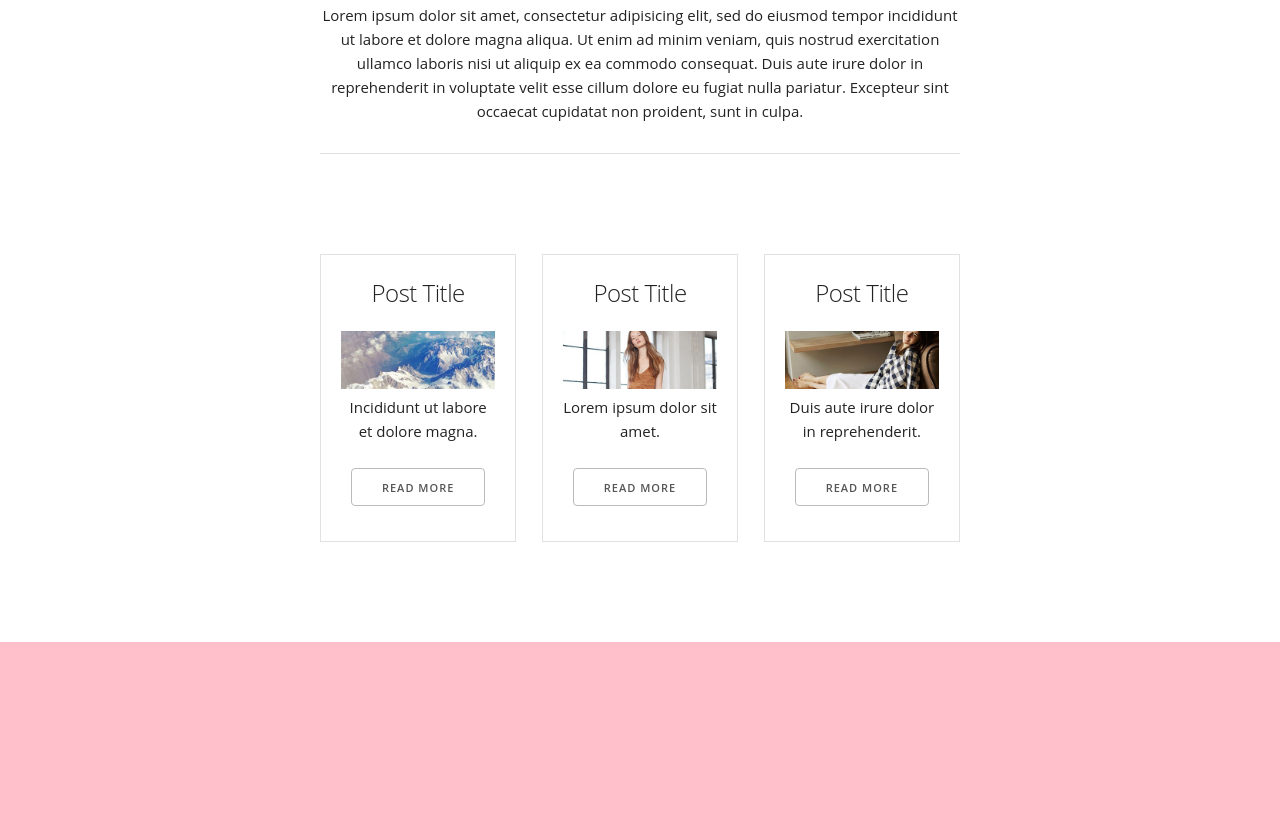
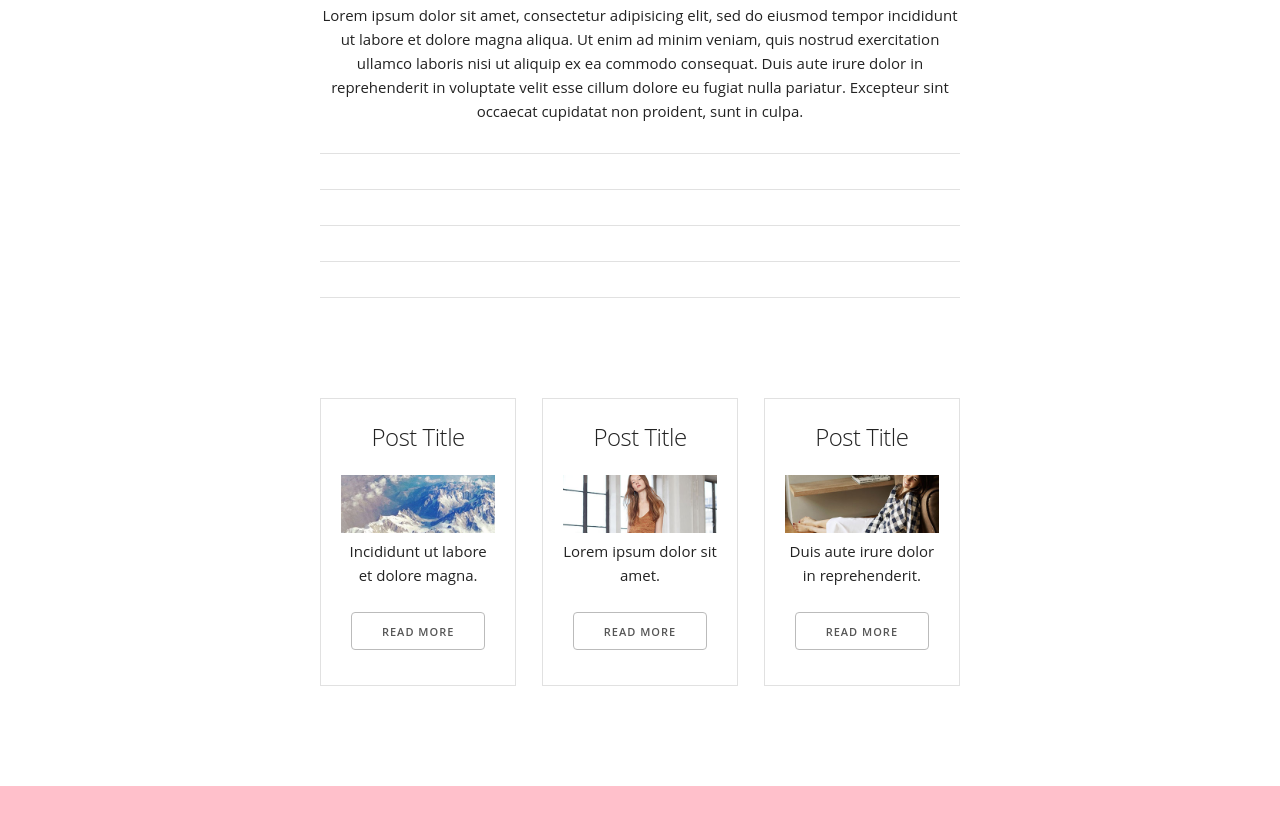
Before and after one commit to atomowywybuch/parallax, a plain HTML site: page index.html in a window 1280 px wide. Shown: the part 3222-4047 px from the top of the page. Drawn offline with Linux system fonts and the light colour scheme.

Commit message:
last commit for today

```diff
--- a/index.html
+++ b/index.html
@@ -7,7 +7,6 @@
     <meta name="author" content="">
     <meta name="viewport" content="width=device-width, initial-scale=1">
     <link rel="stylesheet" href="css/style.css">
-    <link rel="icon" type="image/png" href="images/favicon.png">
   </head>
   <body>
     <header class="bird-box">
@@ -70,6 +69,10 @@
         <hr>
         <p>Lorem ipsum dolor sit amet, consectetur adipisicing elit, sed do eiusmod tempor incididunt ut labore et dolore magna aliqua. Ut enim ad minim veniam, quis nostrud exercitation ullamco laboris nisi ut aliquip ex ea commodo consequat. Duis aute irure dolor in reprehenderit in voluptate velit esse cillum dolore eu fugiat nulla pariatur. Excepteur sint occaecat cupidatat non proident, sunt in culpa.</p>
         <hr>
+        <hr>
+        <hr>
+        <hr>
+        <hr>
         <div class="blog-posts row">
           <div class="post columns four post-1">
             <h5>Post Title</h5><img src="images/posts/one.jpg">
```
Also changed, not shown: 1 other file.
